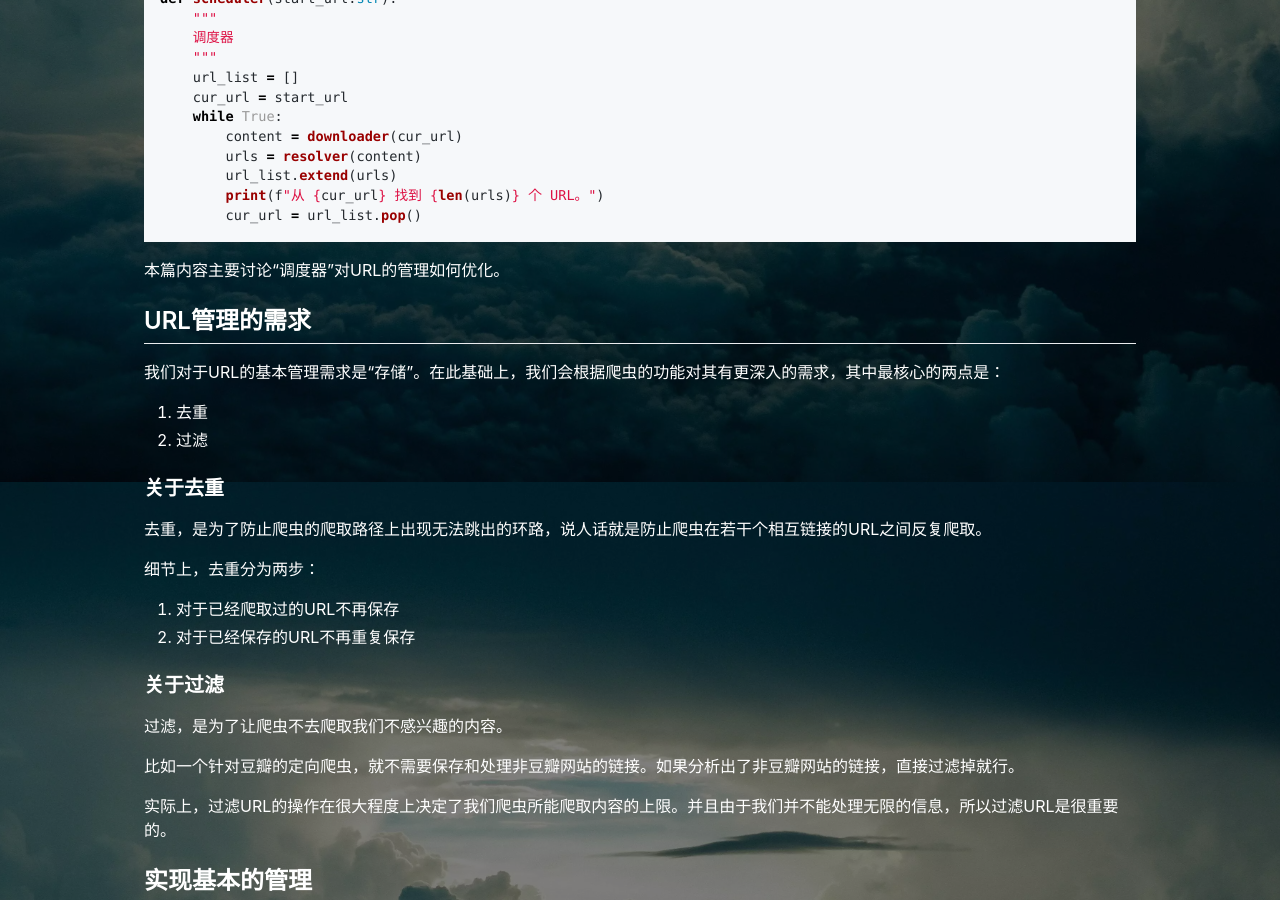
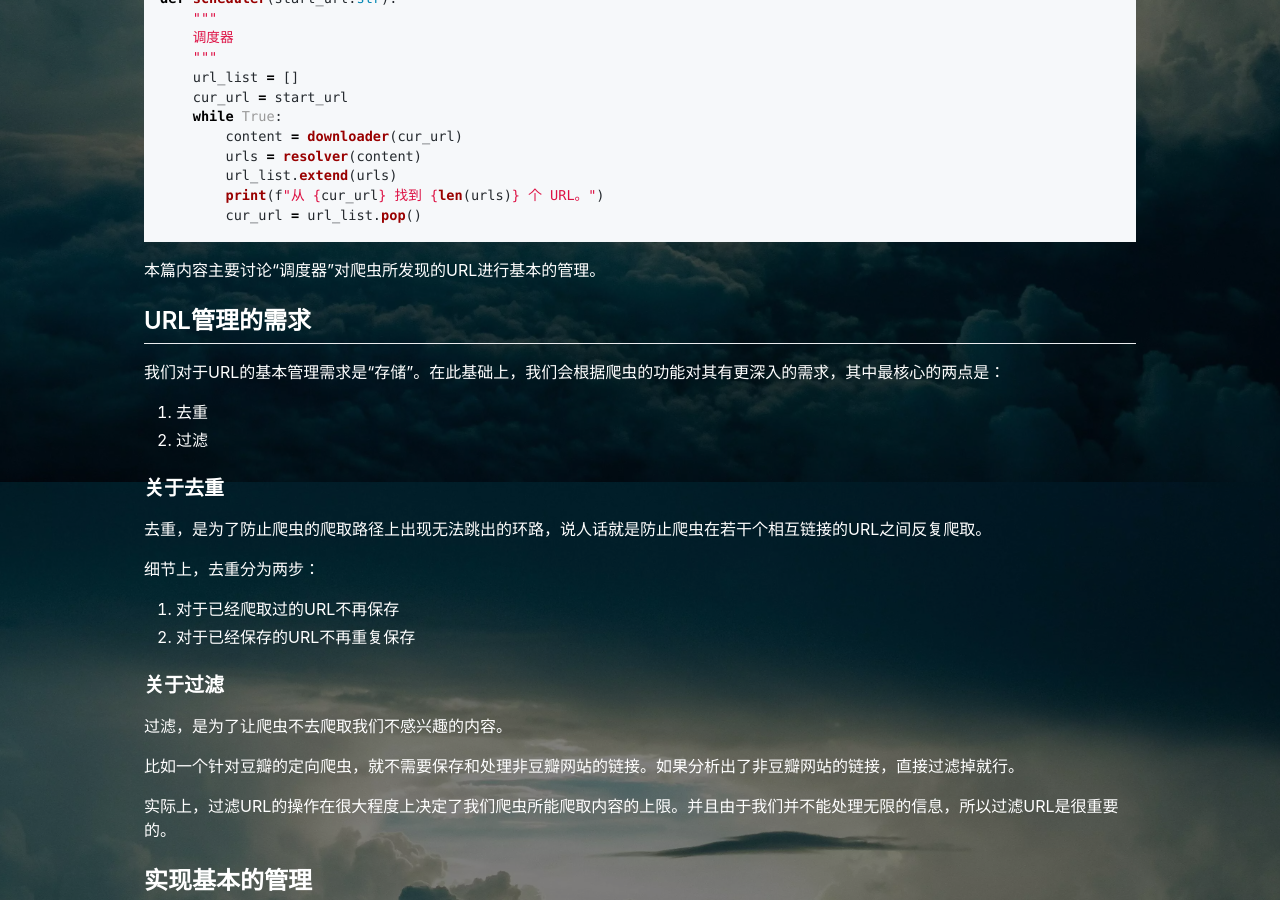
Before and after one commit to moonlightwatch/moonlightwatch.github.io, a Jekyll site: the page built from _posts/2020-12-02-爬虫的调度器优化-URL管理.md, in a window 1280 px wide and 900 px high, scrolled down 418 px. Built offline with Jekyll 4.4.1, drawn with Linux system fonts in a browser that asks for light colours; comment, search, counter and statistics services are not loaded.

Commit message:
更新内容

````diff
--- a/_posts/2020-12-02-爬虫的调度器优化-URL管理.md
+++ b/_posts/2020-12-02-爬虫的调度器优化-URL管理.md
@@ -25,7 +25,7 @@ def scheduler(start_url:str):
         cur_url = url_list.pop()
 ```
 
-本篇内容主要讨论“调度器”对URL的管理如何优化。
+本篇内容主要讨论“调度器”对爬虫所发现的URL进行基本的管理。
 
 ## URL管理的需求
 
````
